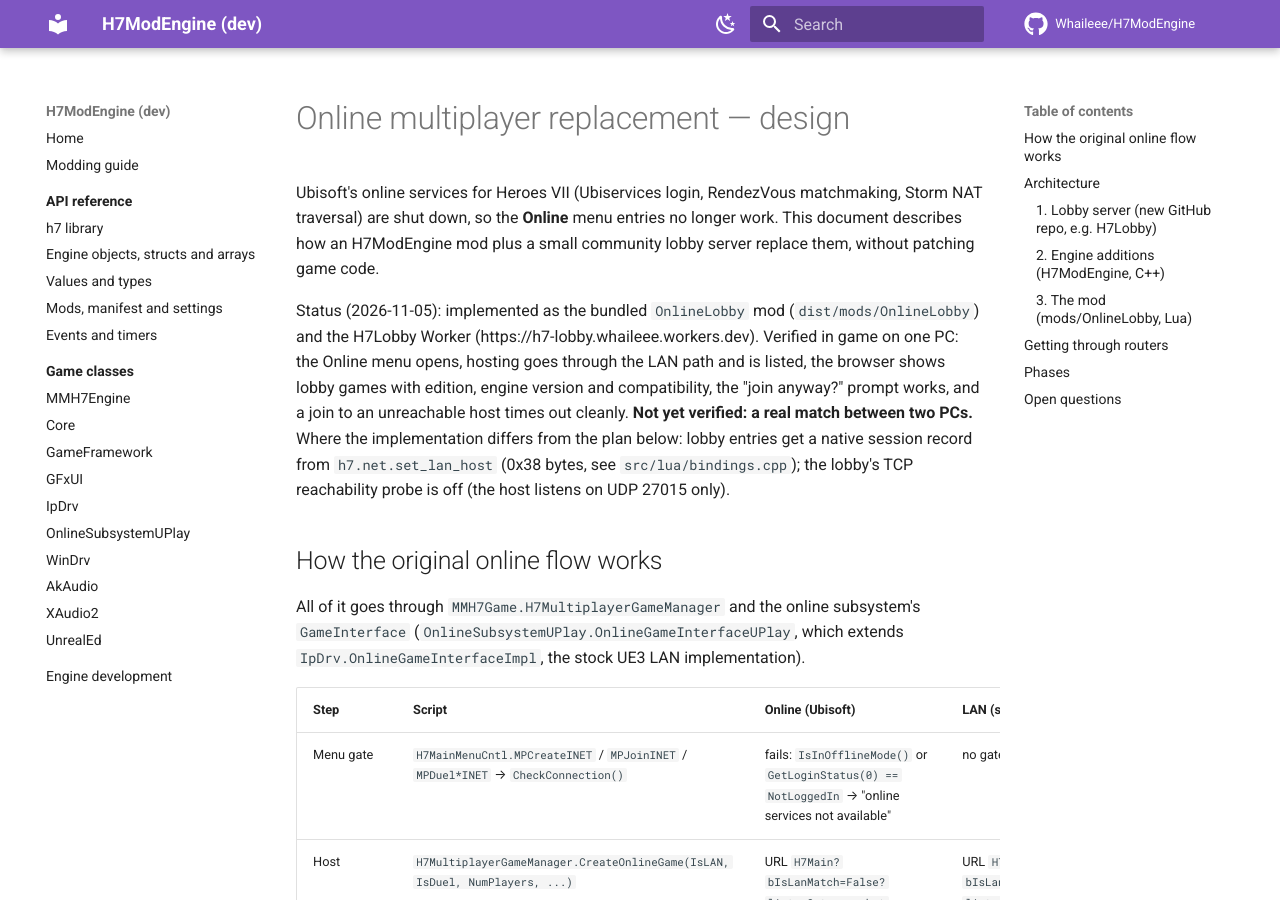
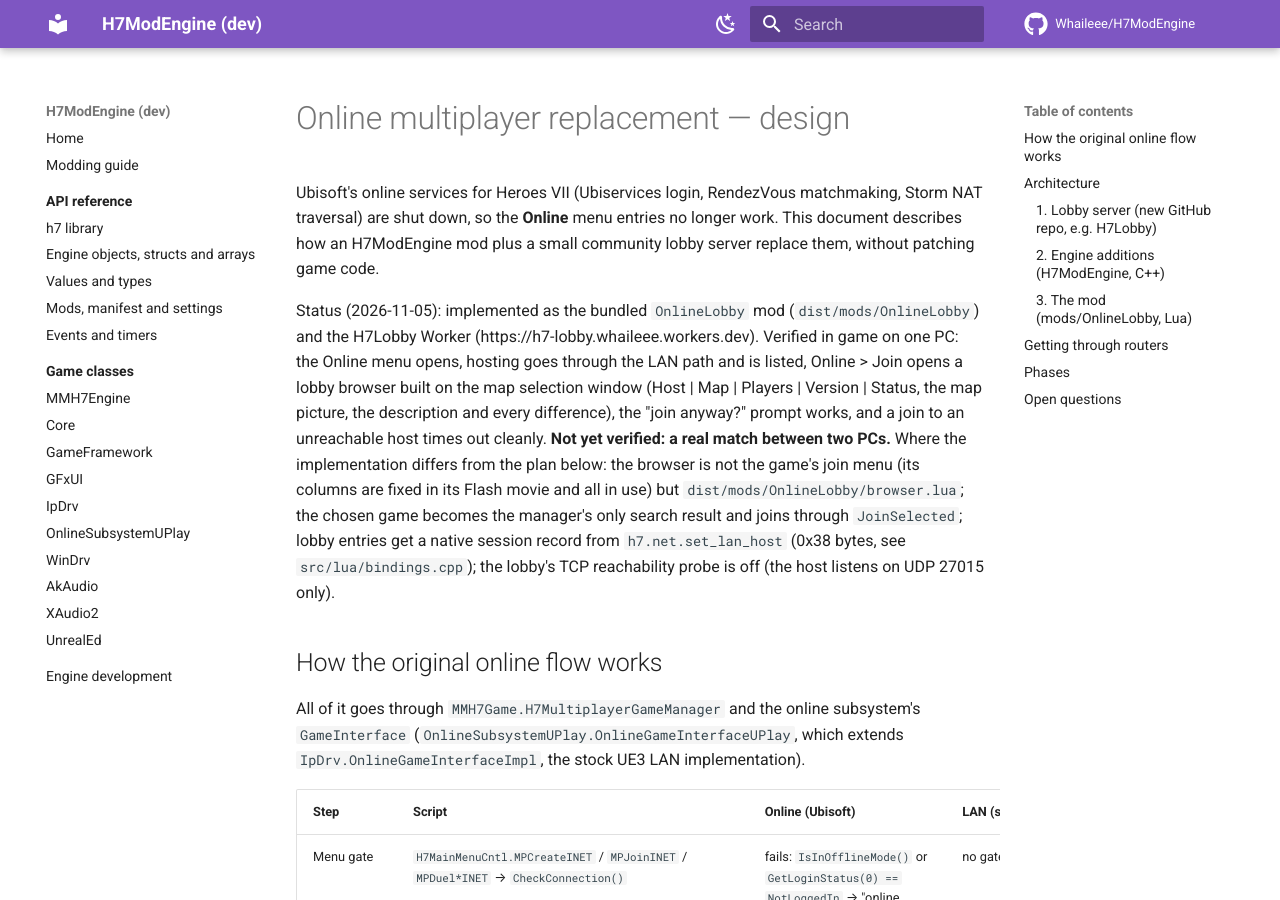
Before and after one commit to Whaileee/H7ModEngine, an MkDocs documentation site: the page built from docs/ONLINE.md, in a window 1280 px wide and 900 px high. Built offline with MkDocs 1.6.1 and Material for MkDocs 9.7.7, drawn with Linux system fonts in a browser that asks for light colours; comment, search, counter and statistics services are not loaded.

Commit message:
OnlineLobby: browse online games in the map selection window
The game's join menu has fixed columns, all in use, so Online > Join now
opens a browser on the map selection window (like the Mods menu): Host |
Map | Players | Version | Status, the map picture in the frame, and below
it the game's description with "Compatible with your game." or every
difference. Join builds the chosen game's search result and goes through
the game's own JoinSelected; Generate Map becomes Refresh.

Verified in game: listing, map pictures and localised map names, the
join prompt, and a clean timeout when joining an unreachable host.

Co-Authored-By: Claude Opus 5.5 <noreply@anthropic.com>

```diff
--- a/docs/ONLINE.md
+++ b/docs/ONLINE.md
@@ -6,9 +6,12 @@ community lobby server replace them, without patching game code.
 
 Status (2026-11-05): implemented as the bundled `OnlineLobby` mod (`dist/mods/OnlineLobby`) and the H7Lobby Worker
 (https://h7-lobby.whaileee.workers.dev). Verified in game on one PC: the Online menu opens, hosting goes through the
-LAN path and is listed, the browser shows lobby games with edition, engine version and compatibility, the "join
-anyway?" prompt works, and a join to an unreachable host times out cleanly. **Not yet verified: a real match
-between two PCs.** Where the implementation differs from the plan below: lobby entries get a native session record
+LAN path and is listed, Online > Join opens a lobby browser built on the map selection window (Host | Map | Players
+| Version | Status, the map picture, the description and every difference), the "join anyway?" prompt works, and
+a join to an unreachable host times out cleanly. **Not yet verified: a real match
+between two PCs.** Where the implementation differs from the plan below: the browser is not the game's join menu (its
+columns are fixed in its Flash movie and all in use) but `dist/mods/OnlineLobby/browser.lua`; the chosen game
+becomes the manager's only search result and joins through `JoinSelected`; lobby entries get a native session record
 from `h7.net.set_lan_host` (0x38 bytes, see `src/lua/bindings.cpp`); the lobby's TCP reachability probe is off (the
 host listens on UDP 27015 only).
 
```
Also changed, not shown: RESUME.md (+8 -3 lines), docs/API.md (+1 -1 lines), 4 other files.
